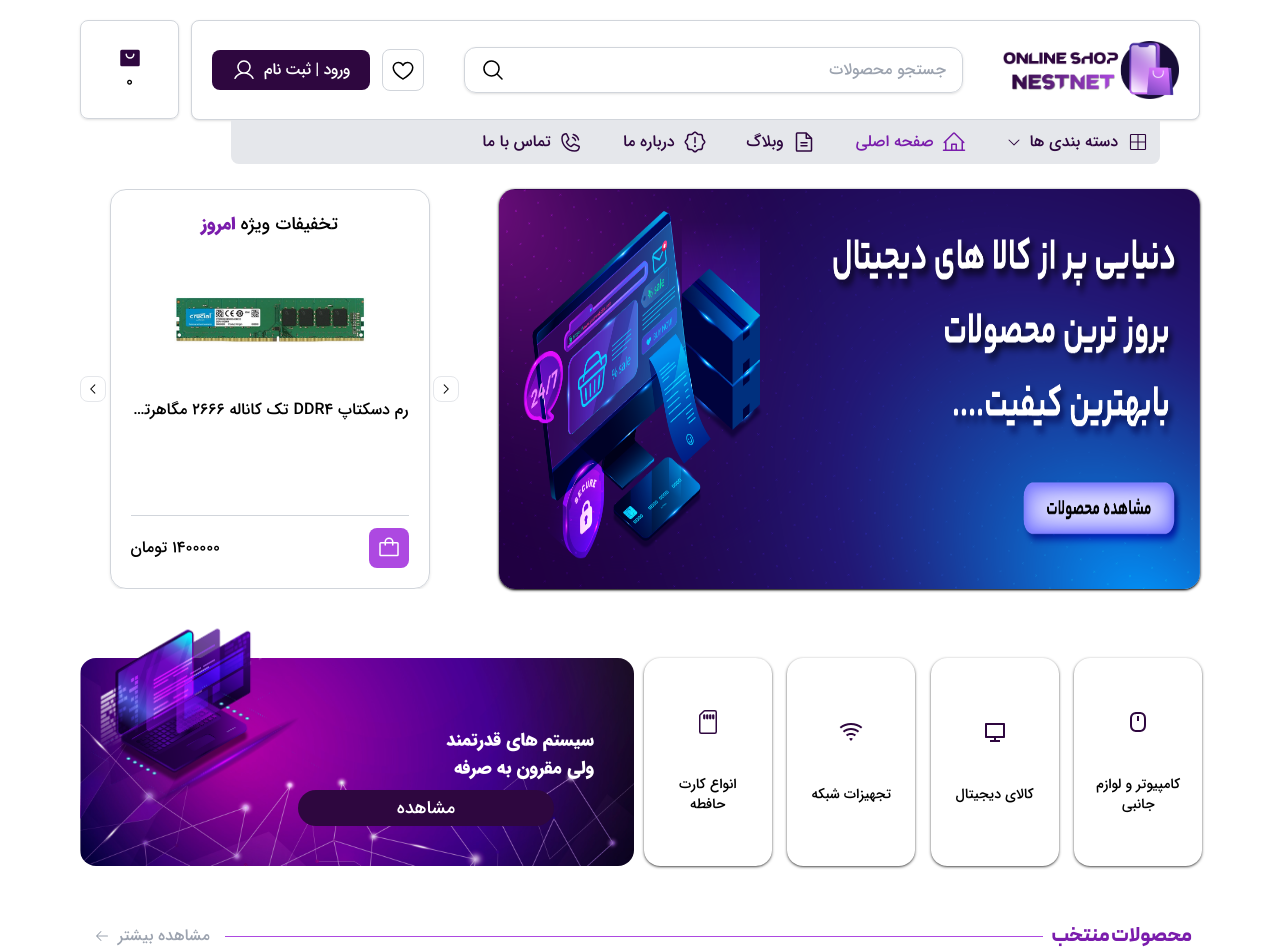
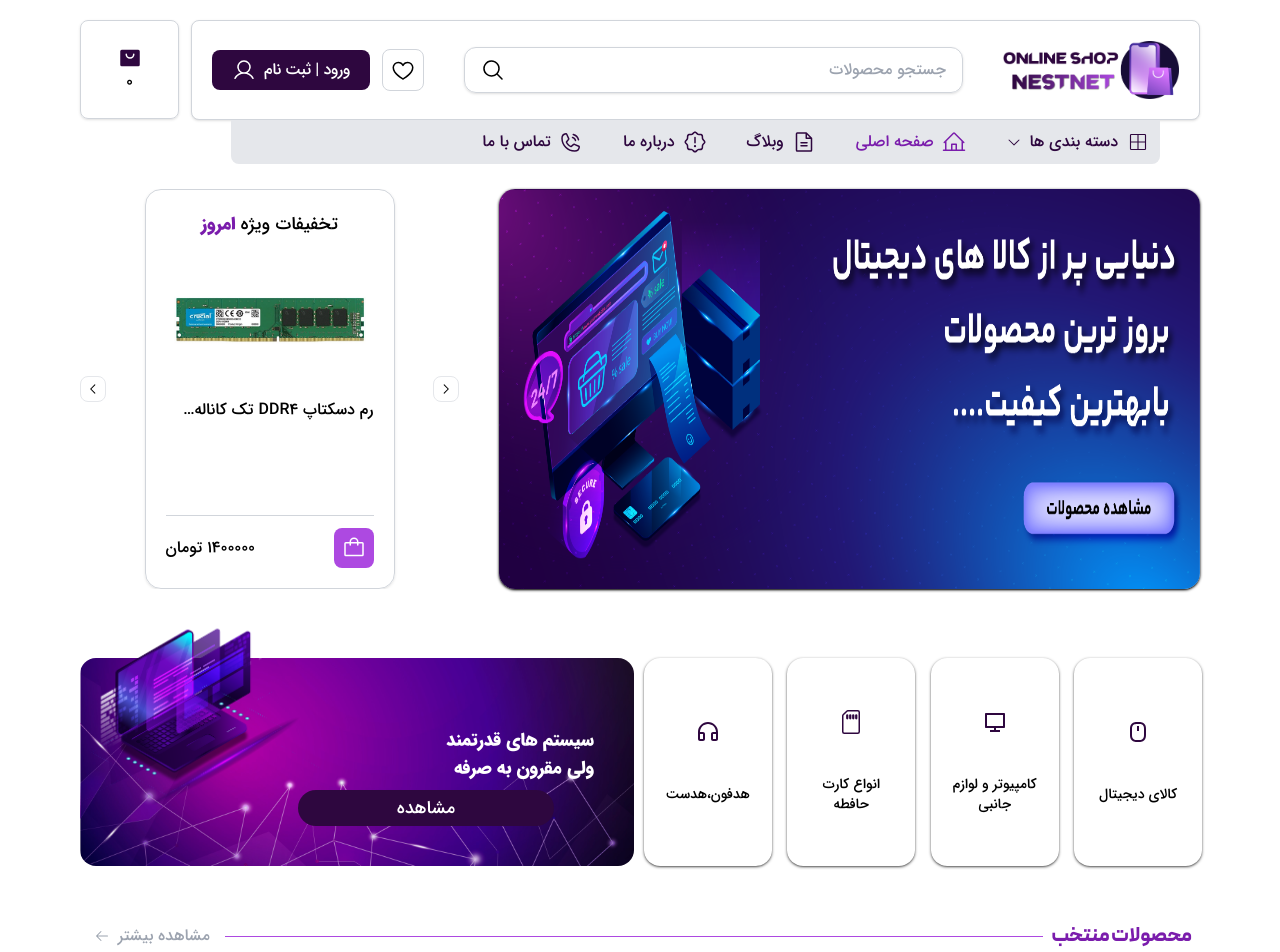
Before and after one commit to amir2002-js/nestnet-shop, a React (Vite) app: page / in a window 1280 px wide. Shown: the top 952 px of the page. Built offline with nearby package versions, Linux system fonts and the light colour scheme.

Commit message:
create groups page

```diff
--- a/src/App.jsx
+++ b/src/App.jsx
@@ -4,6 +4,7 @@ import Layout from "./Layout.jsx";
 import Product from "./Components/Pages/Products/Product.jsx";
 import ContactUs from "./Components/Pages/ContactUs/ContactUs.jsx";
 import About from "./Components/Pages/About/About.jsx";
+import Groups from "./Components/Pages/Groups/Groups.jsx";
 
 function App() {
 	return (
@@ -11,10 +12,10 @@ function App() {
 			<div dir={`rtl`} className={`font-sans`}>
 				<BrowserRouter>
 					<Routes>
-
 						<Route element={<Layout />}>
 							<Route path="/" element={<Home />} />
-							<Route path="products?/:id" element={<Product />} />
+							<Route path="products?/:group" element={<Groups />} />
+							<Route path="products?/:group/:id" element={<Product />} />
 							<Route path="contact-us" element={<ContactUs />} />
 							<Route path="about-us" element={<About />} />
 						</Route>
--- a/src/Components/Affinity/Cart/Cart.jsx
+++ b/src/Components/Affinity/Cart/Cart.jsx
@@ -1,12 +1,12 @@
 import { PiBag } from "react-icons/pi";
 import { Link } from "react-router-dom";
 
-function Cart({ url, name, price, discount, id }) {
+function Cart({ url, name, price, discount, id , type }) {
 	return (
 		<div
-			className={`flex flex-col ${discount ? "h-[400px]" : "h-[350px]"} justify-between items-center w-80 max-sm:w-72 mx-auto border border-gray-300 p-5 rounded-2xl gap-4 shadow`}
+			className={`flex flex-col ${discount ? "h-[400px]" : "h-[350px]"} justify-between items-center w-[250px] max-sm:w-72 mx-auto border border-gray-300 p-5 rounded-2xl gap-4 shadow`}
 		>
-			<Link to={`products/${id}`} state={{ state: id }}>
+			<Link to={`/products/${type}/${id}`} state={{ state: id }}>
 				<div className={`flex flex-col items-center gap-2`}>
 					{discount ? (
 						<p className={`text-lg`}>
--- a/src/Components/Affinity/Event2/Event2.jsx
+++ b/src/Components/Affinity/Event2/Event2.jsx
@@ -25,6 +25,7 @@ function Event2({ filteredData, totalWidth, url, dir }) {
 						name={item.name}
 						price={item.price}
 						url={item.url}
+						type={item.type}
 					/>
 				))}
 			</div>
--- a/src/Components/Affinity/Header/CartGroup.jsx
+++ b/src/Components/Affinity/Header/CartGroup.jsx
@@ -3,7 +3,7 @@ import { Link } from "react-router-dom";
 function CartGroup({ dataFiltered }) {
 	// گرفتن داده فیلتر شده
 	return (
-		<Link to={`products/${dataFiltered.id}`} state={{state : dataFiltered.id }}
+		<Link to={`products/${dataFiltered.type}/${dataFiltered.id}`} state={{state : dataFiltered.id }}
 			className={`flex justify-center items-center gap-5 rounded-2xl border w-80 h-24 px-5 max-lg:w-72 shadow`}
 		>
 			<div>
--- a/src/Components/Affinity/Swiper/Carousel.jsx
+++ b/src/Components/Affinity/Swiper/Carousel.jsx
@@ -28,6 +28,7 @@ function Carousel({ swiperData, numOfShow, id }) {
 							price={item.price}
 							url={item.url}
                             id={item.id}
+							type={item.type}
 							discount={true}
 						/>{" "}
 					</SwiperSlide>
--- /dev/null
+++ b/src/Components/Pages/Groups/Groups.jsx
@@ -0,0 +1,28 @@
+import { useLocation } from "react-router-dom";
+import { data } from "../../Data/data";
+import Cart from "../../Affinity/Cart/Cart";
+
+export default function Groups() {
+	const { pathname } = useLocation();
+	const mydata = data;
+	const typeGetter = pathname.split("/")[2];
+	const filteredData = mydata.filter((data) => data.type == typeGetter);
+
+	console.log(filteredData);
+
+	return (
+		<div className="grid 2xl:grid-cols-4 lg:grid-cols-3 sm:grid-cols-2 grid-cols-1 gap-y-8 my-20 max-w-maxWidth container ">
+			{filteredData.map((item) => (
+				<Cart
+                key={item.id}
+					name={item.name}
+					price={item.price}
+					url={item.url}
+					id={item.id}
+					type={item.type}
+					discount={false}
+				/>
+			))}
+		</div>
+	);
+}
--- a/src/Components/Pages/Home/Access/Access.jsx
+++ b/src/Components/Pages/Home/Access/Access.jsx
@@ -1,23 +1,26 @@
-import { RiComputerLine, RiMouseLine, RiWifiLine } from "react-icons/ri";
+import { RiComputerLine, RiHeadphoneLine, RiMouseLine, RiWifiLine } from "react-icons/ri";
 import { BsSdCard } from "react-icons/bs";
+import { Link } from "react-router-dom";
+import { group } from "../../../Data/data";
 
 function Access() {
+	const info = group
 	const data = [
 		{
 			icon: <RiMouseLine className={`text-2xl text-primaryDark`} />,
-			title: "کامپیوتر و لوازم جانبی",
+			id: 0,
 		},
 		{
 			icon: <RiComputerLine className={`text-2xl text-primaryDark`} />,
-			title: "کالای دیجیتال",
-		},
-		{
-			icon: <RiWifiLine className={`text-2xl text-primaryDark`} />,
-			title: "تجهیزات شبکه",
+			id: 1,
 		},
 		{
 			icon: <BsSdCard className={`text-2xl text-primaryDark`} />,
-			title: "انواع کارت حافطه",
+			id: 2,
+		},
+		{
+			icon: <RiHeadphoneLine className={`text-2xl text-primaryDark`} />,
+			id: 3,
 		},
 	];
 
@@ -26,14 +29,15 @@ function Access() {
 			<div
 				className={`grid sm:grid-cols-4 grid-cols-2 gap-5 justify-center items-center justify-items-center xms:min-w-[520px] max-xsm:w-full`}
 			>
-				{data.map((item, index) => (
-					<button
-						key={index}
-						className={`hover:bg-gray-100 transition-all duration-300 w-32 flex flex-col justify-center items-center gap-10 h-52 shadow shadow-black/60 rounded-2xl p-5`}
-					>
-						<div>{item.icon}</div>
-						<p className={` text-sm`}>{item.title}</p>
-					</button>
+				{data.map((item) => (
+					<Link to={`/products/${info[item.id][2]}`} key={item.id}>
+						<button
+							className={`hover:bg-gray-100 transition-all duration-300 w-32 flex flex-col justify-center items-center gap-10 h-52 shadow shadow-black/60 rounded-2xl p-5`}
+						>
+							<div>{item.icon}</div>
+							<p className={` text-sm`}>{info[item.id][0]}</p>
+						</button>
+					</Link>
 				))}
 			</div>
 
@@ -48,7 +52,7 @@ function Access() {
 				<p className={`text-white font-sansBold`}>سیستم های قدرتمند</p>
 				<p className={`text-white font-sansBold`}>ولی مقرون به صرفه</p>
 				<button
-					className={`rounded-full w-64 flex justify-center items-center bg-primaryDark  mt-2 mr-10 py-1 text-white`}
+					className={`rounded-full sm:w-64 w-48 flex justify-center items-center bg-primaryDark  mt-2 sm:mr-10 max-sm:mx-auto py-1 text-white`}
 				>
 					مشاهده
 				</button>
--- a/src/Components/Pages/Products/Nav/Navbar.jsx
+++ b/src/Components/Pages/Products/Nav/Navbar.jsx
@@ -1,10 +1,12 @@
+import { Link } from "react-router-dom";
+
 export default function Navbar({type , name}) {
   return (
     <div className="shadow-[5px_5px_15px_-5px_#ad49e1] my-12 odd:text-slate-100 text-white font-peydaBold bg-primaryLight w-full px-7 py-3.5 rounded-2xl">
         <ul className="flex gap-4">
-            <button className="hover:text-white hover:drop-shadow-black transition-all duration-300">خانه</button>
+            <Link to={'/'} className="hover:text-white hover:drop-shadow-black transition-all duration-300">خانه</Link>
             <span className="bg-gray-300 w-[1.5px] h-6"></span>
-            <button className="hover:text-white hover:drop-shadow-black transition-all duration-300">{type}</button>
+            <Link to={`/products/${type}/`} className="hover:text-white hover:drop-shadow-black transition-all duration-300">{type}</Link>
             <span className="bg-gray-300 w-[1.5px] h-6"></span>
             <button className="hover:text-white hover:drop-shadow-black transition-all duration-300">{name}</button>
         </ul>
--- a/src/Layout.jsx
+++ b/src/Layout.jsx
@@ -5,11 +5,9 @@ import { useEffect } from "react";
 
 export default function Layout() {
 	const { pathname } = useLocation();
-	console.log(pathname);
 
 	useEffect(() => {
 		window.scrollTo(0 , 0)
-		console.log("changed");
 	} , [pathname])
 
 	return (
```
Also changed, not shown: src/Components/Data/data.js.
